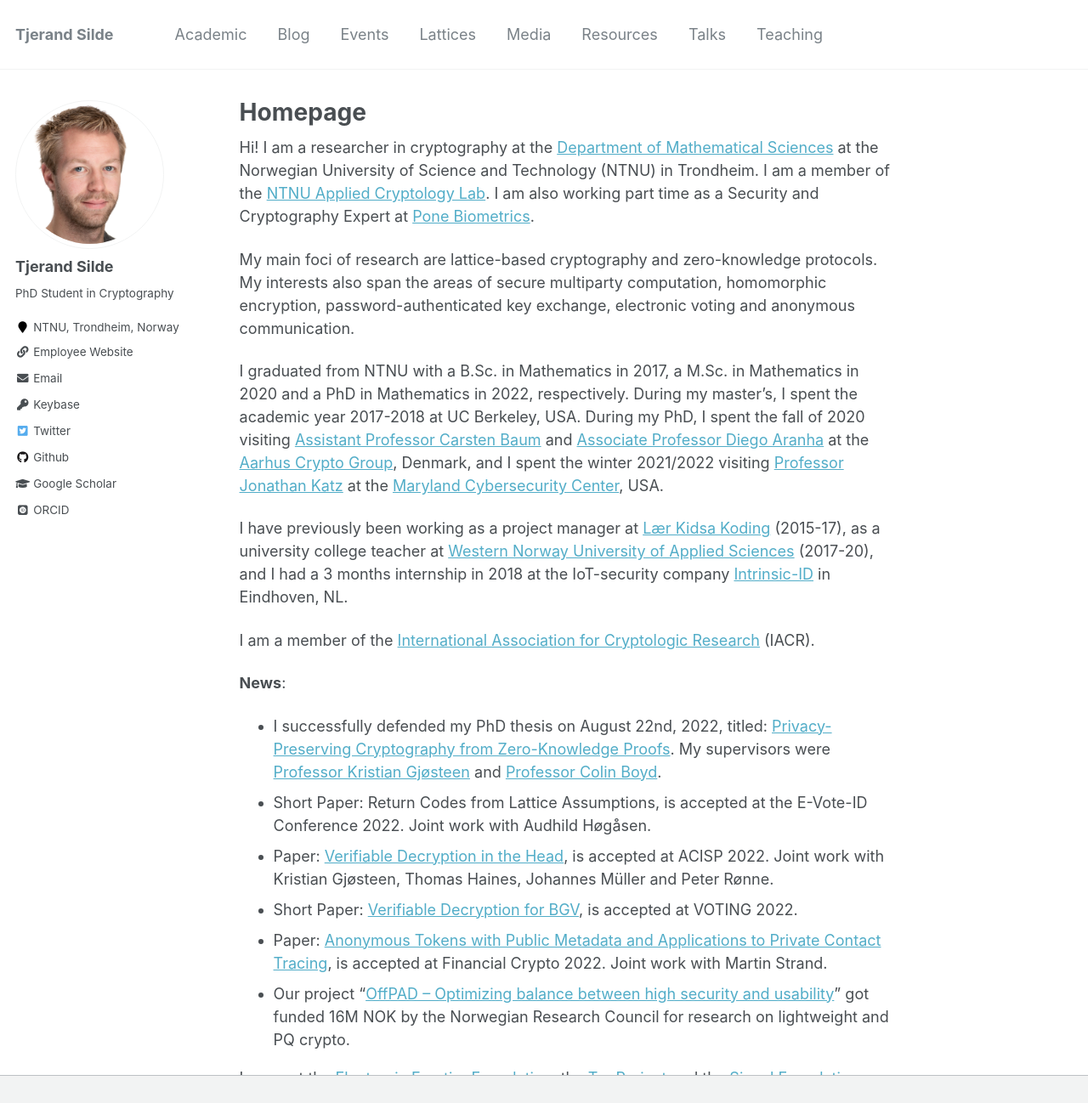
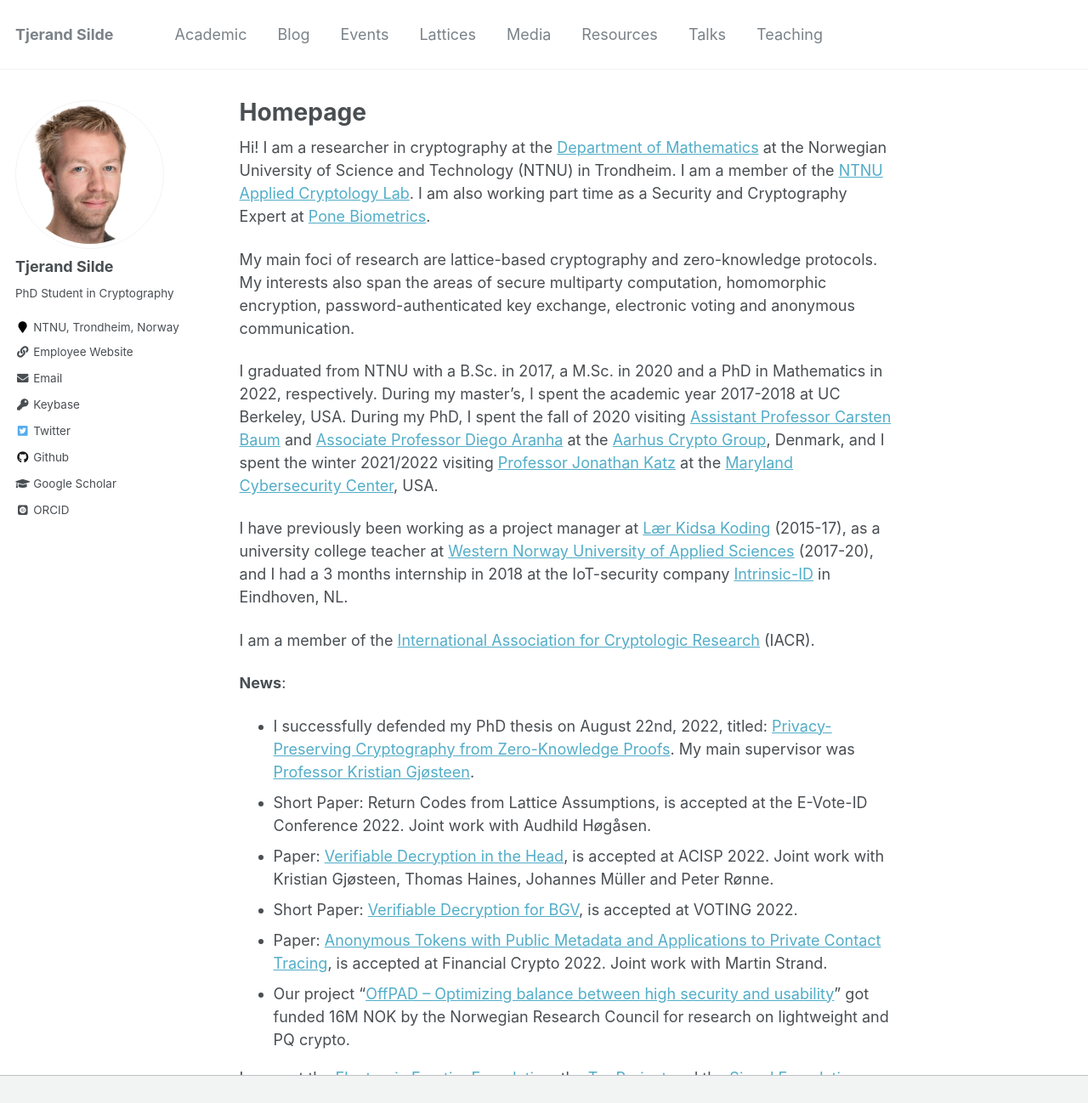
Before and after one commit to tjesi/tjesi.github.io, a Jekyll site: the page built from _pages/about.md, in a window 1280 px wide and 1400 px high, cut to the strip 0-1298 px from the top of the window. Shown: the whole strip at 85% size. Built offline with Jekyll 4.4.1, drawn with Linux system fonts in a browser that asks for light colours; some web fonts are replaced.

Commit message:
Update about.md

```diff
--- a/_pages/about.md
+++ b/_pages/about.md
@@ -8,18 +8,18 @@
   - /about.html
 ---
 
-Hi! I am a researcher in cryptography at the [Department of Mathematical Sciences](https://www.ntnu.edu/imf) at the Norwegian University of Science and Technology (NTNU) in Trondheim. I am a member of the [NTNU Applied Cryptology Lab](https://www.ntnu.edu/iik/nacl-lab). I am also working part time as a Security and Cryptography Expert at [Pone Biometrics](https://ponebiometrics.com/the-team).
+Hi! I am a researcher in cryptography at the [Department of Mathematics](https://www.ntnu.edu/imf) at the Norwegian University of Science and Technology (NTNU) in Trondheim. I am a member of the [NTNU Applied Cryptology Lab](https://www.ntnu.edu/iik/nacl-lab). I am also working part time as a Security and Cryptography Expert at [Pone Biometrics](https://ponebiometrics.com/the-team).
 
 My main foci of research are lattice-based cryptography and zero-knowledge protocols. My interests also span the areas of secure multiparty computation, homomorphic encryption, password-authenticated key exchange, electronic voting and anonymous communication.
 
-I graduated from NTNU with a B.Sc. in Mathematics in 2017, a M.Sc. in Mathematics in 2020 and a PhD in Mathematics in 2022, respectively. During my master's, I spent the academic year 2017-2018 at UC Berkeley, USA. During my PhD, I spent the fall of 2020 visiting [Assistant Professor Carsten Baum](http://carstenbaum.com) and [Associate Professor Diego Aranha](https://dfaranha.github.io) at the [Aarhus Crypto Group](https://users-cs.au.dk/orlandi/cryptogroup), Denmark, and I spent the winter 2021/2022 visiting [Professor Jonathan Katz](http://www.cs.umd.edu/~jkatz) at the [Maryland Cybersecurity Center](https://cyber.umd.edu), USA.
+I graduated from NTNU with a B.Sc. in 2017, a M.Sc. in 2020 and a PhD in Mathematics in 2022, respectively. During my master's, I spent the academic year 2017-2018 at UC Berkeley, USA. During my PhD, I spent the fall of 2020 visiting [Assistant Professor Carsten Baum](http://carstenbaum.com) and [Associate Professor Diego Aranha](https://dfaranha.github.io) at the [Aarhus Crypto Group](https://users-cs.au.dk/orlandi/cryptogroup), Denmark, and I spent the winter 2021/2022 visiting [Professor Jonathan Katz](http://www.cs.umd.edu/~jkatz) at the [Maryland Cybersecurity Center](https://cyber.umd.edu), USA.
 
 I have previously been working as a project manager at [Lær Kidsa Koding](https://www.kidsakoder.no) (2015-17), as a university college teacher at [Western Norway University of Applied Sciences](https://www.hvl.no/en) (2017-20), and I had a 3 months internship in 2018 at the IoT-security company [Intrinsic-ID](https://www.intrinsic-id.com) in Eindhoven, NL.
 
 I am a member of the [International Association for Cryptologic Research](https://iacr.org) (IACR).
 
 **News**:
-- I successfully defended my PhD thesis on August 22nd, 2022, titled: [Privacy-Preserving Cryptography from Zero-Knowledge Proofs](https://ntnuopen.ntnu.no/ntnu-xmlui/handle/11250/3012606). My supervisors were [Professor Kristian Gjøsteen](https://www.ntnu.edu/employees/kristian.gjosteen) and [Professor Colin Boyd](https://www.ntnu.edu/employees/colin.boyd).
+- I successfully defended my PhD thesis on August 22nd, 2022, titled: [Privacy-Preserving Cryptography from Zero-Knowledge Proofs](https://ntnuopen.ntnu.no/ntnu-xmlui/handle/11250/3012606). My main supervisor was [Professor Kristian Gjøsteen](https://www.ntnu.edu/employees/kristian.gjosteen).
 - Short Paper: Return Codes from Lattice Assumptions, is accepted at the E-Vote-ID Conference 2022. Joint work with Audhild Høgåsen.
 - Paper: [Verifiable Decryption in the Head](https://eprint.iacr.org/2021/558.pdf), is accepted at ACISP 2022. Joint work with Kristian Gjøsteen, Thomas Haines, Johannes Müller and Peter Rønne.
 - Short Paper: [Verifiable Decryption for BGV](https://eprint.iacr.org/2021/1693.pdf), is accepted at VOTING 2022.
```
